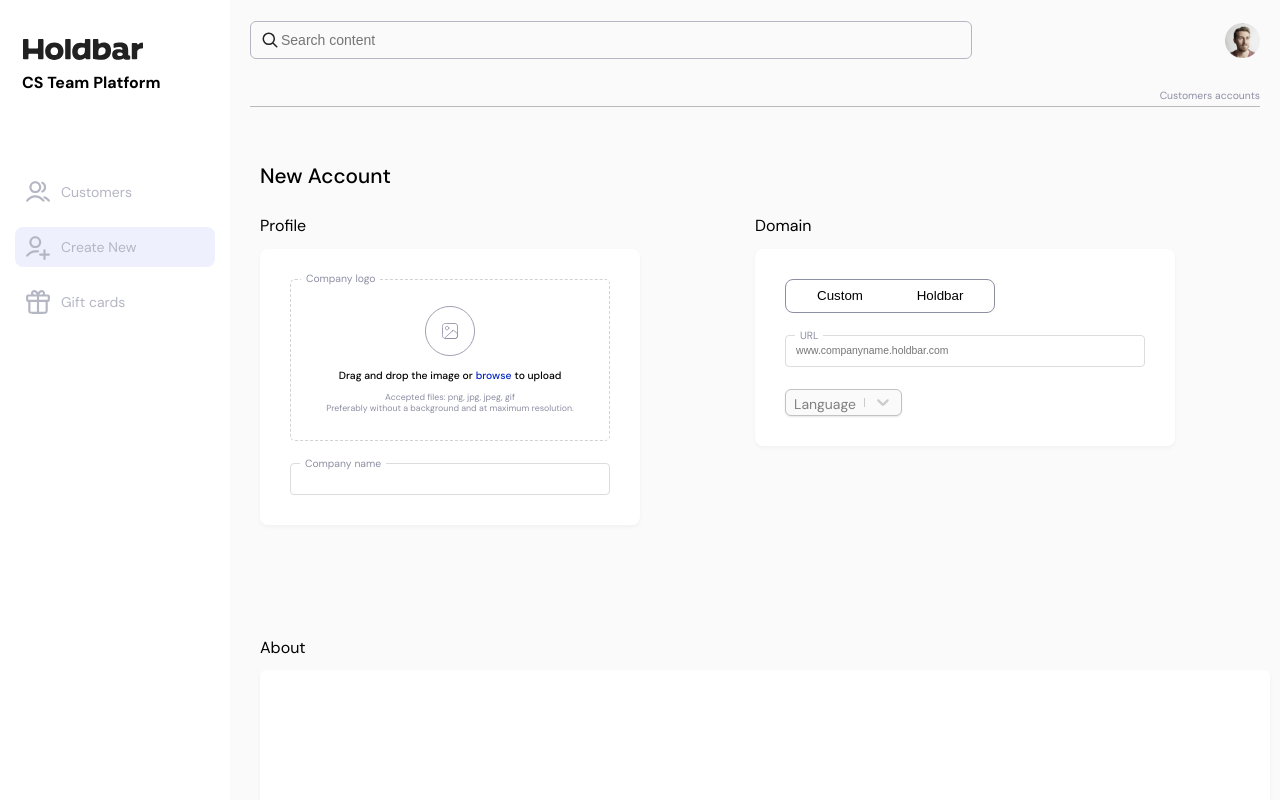
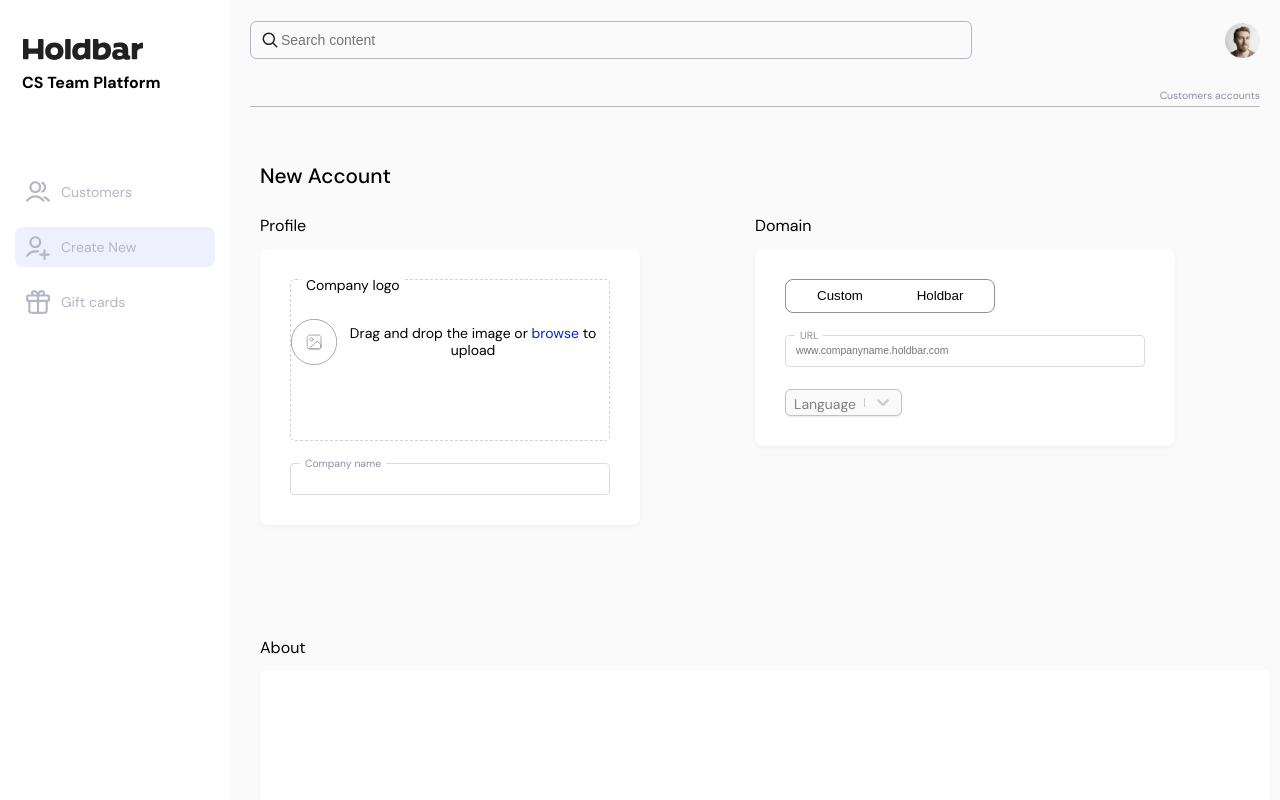
Before and after one commit to elenaTritean/Holdbar-CS, a React (Vite) app: page /create-new-customer in a window 1280 px wide. Shown: the top 800 px of the page. Built offline with nearby package versions, Linux system fonts and the light colour scheme.

Commit message:
feat: :sparkles: Dropzone introduced for logo import.
This feature enables the user to import the company logo file in Create New customer

```diff
--- a/src/pages/customers/create-new-customer/CreateNewCustomer.jsx
+++ b/src/pages/customers/create-new-customer/CreateNewCustomer.jsx
@@ -1,10 +1,10 @@
 import React, { useState } from 'react'
 import { FormInput, FormProvider } from '../../../components/FormContext'
 import { useTheme } from '../../../components/styling/ThemeContext'
-import {LogoPlaceholder} from "../../../components/styling/icons/LogoPlaceholder"
 import { Card } from '../../../components/Card'
 import DropdownMenu from "../../../components/DropdownMenu"
 import createNew from "./CreateNewCustomerLayout.module.css"
+import { Dropzone } from './dropzone/Dropzone'
 export default function CreateNewCustomerLayout() {
 
     const[selectButton, setSelectButton]=useState("")
@@ -36,16 +36,7 @@ export default function CreateNewCustomerLayout() {
                         <h2 style={{...theme.h3,...theme.normal}}>Profile</h2>
                         <Card width="320px" paddingBottom="30px">
                             <div style={{...theme.h4,...theme.normal}} className={createNew.logoAndNameWrapper}>
-
-                                <div className={createNew.logoPWrapper}>
-                                    <p style={{...theme.h5,...theme.greyColor}} className={createNew.companyLogoP}>Company logo</p>
-                                    <div style={{marginBottom:"10px",boxSizing:"border-box"}}>
-                                        <LogoPlaceholder/>
-                                    </div>
-                                    <p className={createNew.p} style={{ paddingBottom:"10px",...theme.h5, ...theme.medium }}>Drag and drop the image or <span style={{color:"rgb(2, 39, 194)",paddingLeft:"3px",paddingRight:"3px"}}>browse</span> to upload</p>
-                                    <p className={createNew.p} style={{ ...theme.h6, ...theme.normal,...theme.greyColor }}>Accepted files: png, jpg, jpeg, gif</p>
-                                    <p className={createNew.p} style={{ ...theme.h6, ...theme.normal,...theme.greyColor }}>Preferably without a background and at maximum resolution.</p>
-                                </div>
+                                <Dropzone/>
 
                                 <FormInput label="Company name" name="companyName" />
                             </div>
--- /dev/null
+++ b/src/pages/customers/create-new-customer/dropzone/Dropzone.jsx
@@ -0,0 +1,56 @@
+import { useCallback } from "react"
+import { useDropzone } from "react-dropzone"
+import dropzone from "./Dropzone.module.css"
+import { useTheme } from "../../../../components/styling/ThemeContext"
+import {LogoPlaceholder} from "../../../../components/styling/icons/LogoPlaceholder"
+export const Dropzone = () => {
+    const onDrop = useCallback(acceptedFiles => {
+        console.log(acceptedFiles)
+    }, [])
+
+    const theme = useTheme()
+
+    const { getRootProps, getInputProps, isDragActive } = useDropzone({onDrop})
+
+    return (
+        <form>
+            <div className={dropzone.logoPWrapper}>
+                <p style={{position: 'absolute', top: '-17px', left: '10px', background: 'white', padding: '0 5px' }} className={dropzone.companyLogoP}>
+                    Company logo
+                </p>
+
+                <div {...getRootProps({
+                        style: {
+                            border: 'none',
+                            height: '100%',
+                            display: 'flex',
+                            justifyContent: 'center',
+                            alignItems: 'center',
+                            cursor: 'pointer',
+                        }
+                })}>
+
+                <input {...getInputProps()}/>
+                {isDragActive ? (
+                    <>
+                        <LogoPlaceholder/>
+                        <p style={{ textAlign:"center" }}>Drop logo here...</p>
+                    </>
+                    ) : (
+                    <>
+                        <LogoPlaceholder/>
+                        <p style={{ textAlign:"center"}}>
+                            Drag and drop the image or <span style={{color: 'rgb(2, 39, 194)'}}>browse</span> to upload
+                        </p>
+                    </>
+                        )
+                }
+                </div>
+
+                <p className= {dropzone.p} style={{...theme.h6,...theme.normal,...theme.greyColor}}></p>
+
+                <p className={dropzone.p} style={{...theme.h6,...theme.normal,...theme.greyColor}}></p>
+            </div>
+        </form>
+    )
+}
--- /dev/null
+++ b/src/pages/customers/create-new-customer/dropzone/Dropzone.module.css
@@ -0,0 +1,18 @@
+.logoPWrapper {
+        border:1px dashed rgb(210, 210, 210);
+        border-radius: 5px;
+        display:flex;
+        align-items: center;
+        flex-direction: column;
+        height:160px;
+        justify-content: center;
+        position:relative
+    }
+
+.className{
+    position: absolute;
+    top: -17px;
+    left: 10px;
+    background-color: white;
+    padding: 0 5px;
+}
--- a/src/pages/giftcards/giftcards-dashboard/GiftcardsDashboard.jsx
+++ b/src/pages/giftcards/giftcards-dashboard/GiftcardsDashboard.jsx
@@ -31,7 +31,7 @@ export default function GiftcardsDashboard() {
             accessor: "amount_left",
           },
           {
-            Header: "Exp Date",
+            Header: "Expiry Date",
             accessor: "exp_date",
           },
           {
```
Also changed, not shown: package.json (+6 -5 lines), src/pages/customers/create-new-customer/dropzone/Dropzone.module.css.d.ts (added, +19 -0 lines), 2 other files (tests, documents, lock files or other folders).
